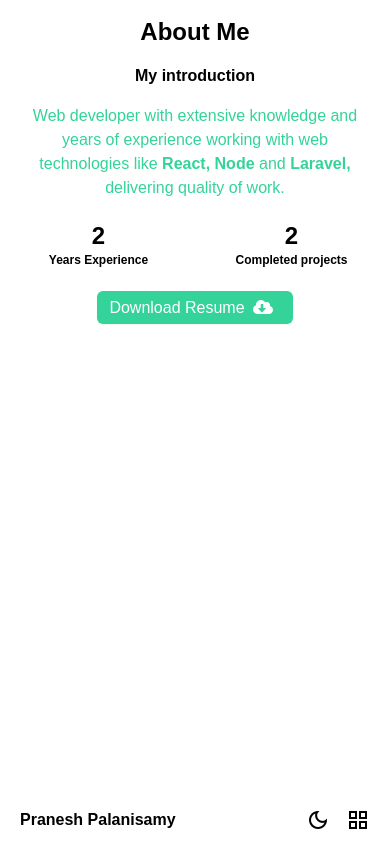
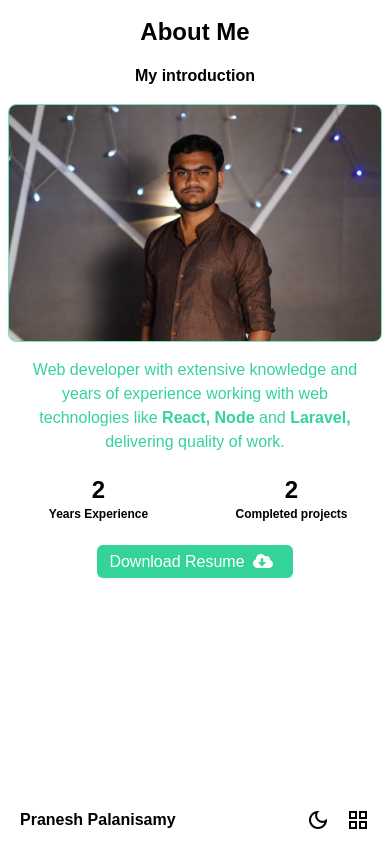
Before and after one commit to Pranesh-vimal/portfolio-react, a React (Create React App) app: page /about in a window 390 px wide. Built offline with nearby package versions, Linux system fonts and the light colour scheme.

Commit message:
image displayed in small devices

```diff
--- a/src/components/About.js
+++ b/src/components/About.js
@@ -13,7 +13,7 @@ function About() {
                 </p>
             </div>
             <div className="grid grid-cols-1 md:grid-cols-2 md:gap-3 md:mt-6 container mx-auto md:px-10 text-center md:text-justify">
-                <div className="hidden md:block p-2">
+                <div className="p-2">
                     <img src={image} alt="Pranesh" className="rounded-lg border border-green-300 dark:border-white" />
                 </div>
                 <div className="p-2">
@@ -55,7 +55,7 @@ function About() {
                                 className="py-2 px-3 rounded-md shadow-sm bg-green-400 cursor-pointer text-white"
                             >
                                 Download Resume
-                                <i class="fas fa-cloud-download-alt mx-2"></i>
+                                <i className="fas fa-cloud-download-alt mx-2"></i>
                             </a>
                         </div>
                     </div>
```
